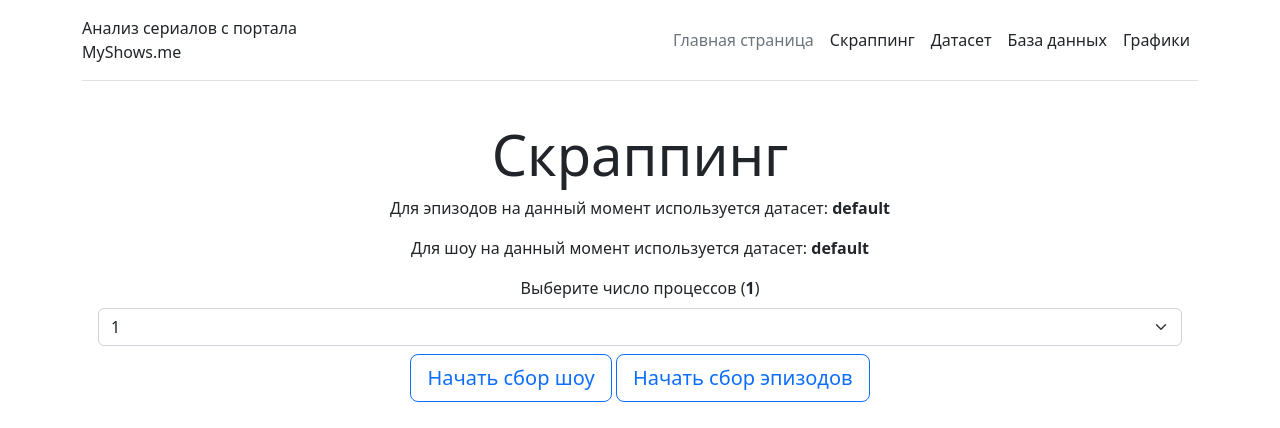
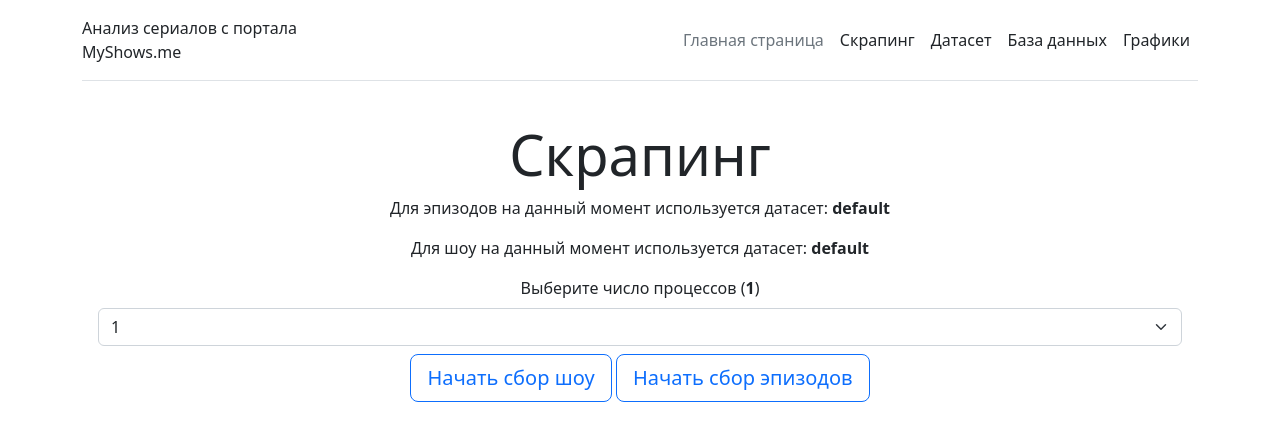
Before and after one commit to grih9/big_data_tv_shows, a Flask app: page /scrapping in a window 1280 px wide. Shown: the top 428 px of the page. Run offline with Flask 2, Linux system fonts and the light colour scheme; some libraries are stand-ins or nearby versions.

Commit message:
Исправлена опечатка

```diff
--- a/app.py
+++ b/app.py
@@ -779,7 +779,7 @@ def scrapping():
         dataset_ep_str = "default"
     return render_template(
         'scrapping.html',
-        title="Скраппинг",
+        title="Скрапинг",
         dataset_shows=dataset_sh_str,
         dataset_episodes=dataset_ep_str,
         n_processes=n_processes,
@@ -956,7 +956,7 @@ def api_scrapping():
         dataset_ep_str = "default"
     return render_template(
         'scrapping.html',
-        title="Скраппинг",
+        title="Скрапинг",
         dataset_shows=dataset_sh_str,
         dataset_episodes=dataset_ep_str,
         n_processes=n_processes,
--- a/templates/base.html
+++ b/templates/base.html
@@ -42,7 +42,7 @@
 
       <ul class="nav col-12 col-md-auto mb-2 justify-content-center mb-md-0">
         <li><a href="{{ url_for('home') }}" class="nav-link px-2 link-secondary">Главная страница</a></li>
-        <li><a href="{{ url_for('scrapping') }}" class="nav-link px-2 link-dark">Скраппинг</a></li>
+        <li><a href="{{ url_for('scrapping') }}" class="nav-link px-2 link-dark">Скрапинг</a></li>
         <li><a href="{{ url_for('dataset') }}" class="nav-link px-2 link-dark">Датасет</a></li>
         <li><a href="{{ url_for('database') }}" class="nav-link px-2 link-dark">База данных</a></li>
         <li><a href="{{ url_for('dashboard') }}" class="nav-link px-2 link-dark" onclick="loading();">Графики</a></li>
--- a/templates/scrapping.html
+++ b/templates/scrapping.html
@@ -17,14 +17,14 @@
 
 {% block content %}
 <div class="p-3 pb-md-4 mx-auto text-center">
-    <h1 class="display-4 fw-normal">Скраппинг</h1>
+    <h1 class="display-4 fw-normal">Скрапинг</h1>
     <p>Для эпизодов на данный момент используется датасет: <b>{{ dataset_episodes }}</b></h4></p>
     <p>Для шоу на данный момент используется датасет: <b>{{ dataset_shows }}</b></p>
     <div class="mb-3">
         <form action="/api/scrapping" method="post" accept-charset="utf-8">
             <label for="select_procs" class="form-label">Выберите число процессов (<b>{{ n_processes }}</b>)</label>
             {% if is_scrapping %}
-            <h2><b>Идет скраппинг - для просмотра посетитите <a href="http://localhost:8080/#/">Selenoid UI</a>. Для остановки зайдите в сессию и закройте браузер.</b></h2>
+            <h2><b>Идет скрапинг - для просмотра посетитите <a href="http://localhost:8080/#/">Selenoid UI</a>. Для остановки зайдите в сессию и закройте браузер.</b></h2>
             {% else %}
             <select name="select_procs" class="form-select" id="select_procs">
                 <option selected="" value="1">1</option>
```
Also changed, not shown: README.md.
